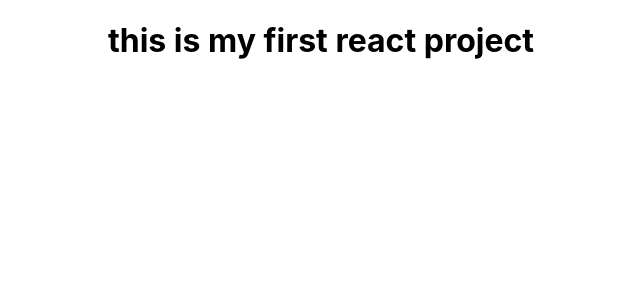
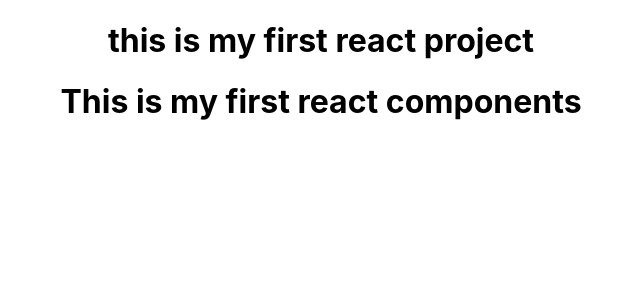
Before and after one commit to VimukthiTVGuru/React.js_first_project, a React (Create React App) app: page / in a window 1280 px wide. Shown: the top 300 px of the page, without its empty margins (319-959 px from the left). Built offline with nearby package versions, Linux system fonts and the light colour scheme.

Commit message:
call the created component

```diff
--- a/src/App.js
+++ b/src/App.js
@@ -1,11 +1,11 @@
-import logo from './logo.svg';
+//import logo from './logo.svg';
 import './App.css';
-
+import PartOne from './components/PartOne';
 function App() {
   return (
     <div className="App">
       <h1>this is my first react project</h1>
-
+      <PartOne/>
     </div>
   );
 }
--- a/src/components/partOne.js
+++ b/src/components/partOne.js
@@ -3,7 +3,7 @@
 export default function partOne() {
   return (
     <div>
-
+      <h1>This is my first react components</h1>
     </div>
   )
 }
```
